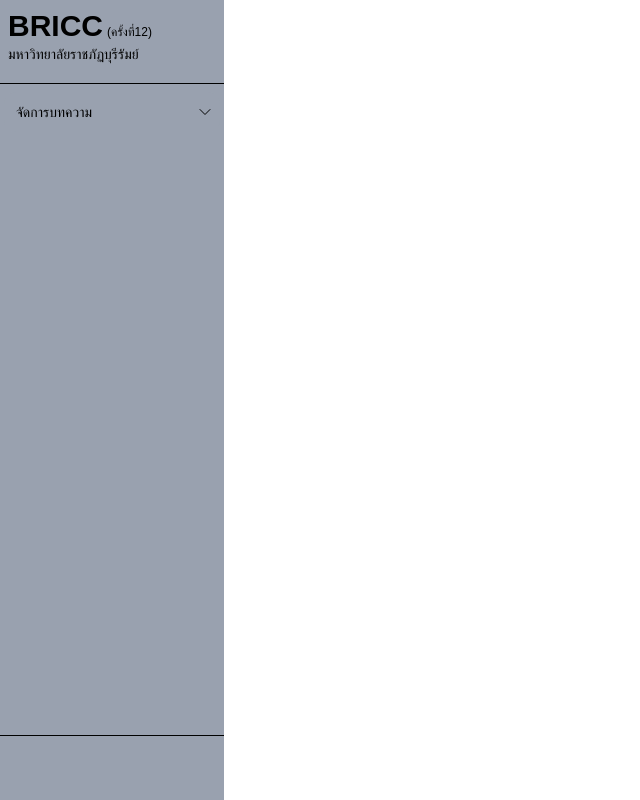
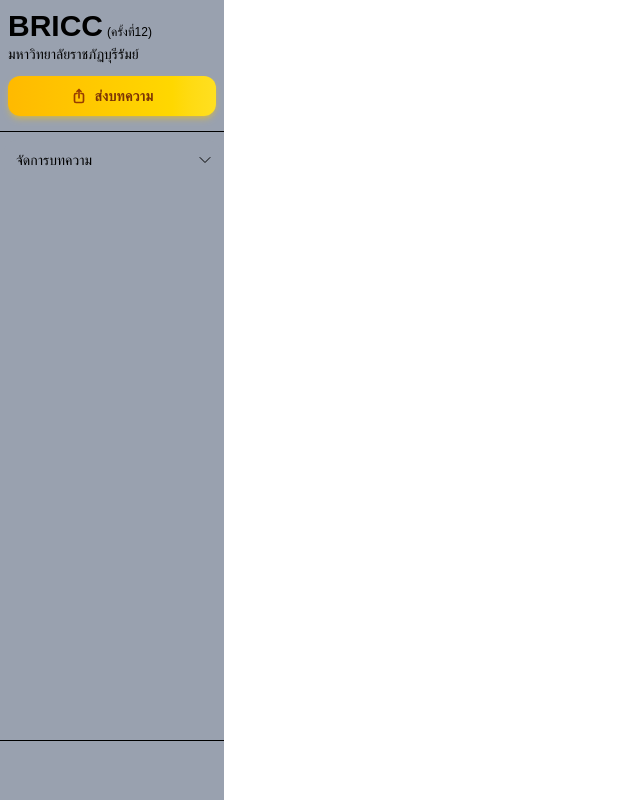
Before and after one commit to chitcha-aaa/project, a Nuxt app: page /AppSidebar in a window 1280 px wide. Shown: the whole page, without its empty margins (0-640 px from the left). Built offline with nearby package versions, Linux system fonts and the light colour scheme; no server answers; the database is empty; a web font is replaced by a local one.

Commit message:
add navbar round 4

```diff
--- a/app/pages/AppSidebar.vue
+++ b/app/pages/AppSidebar.vue
@@ -1,18 +1,38 @@
 <template>
     <div class="h-screen flex">
-        <div class="flex flex-col w-56 h-full bg-gray-100">
-            <div class="h-25 bg-gray-400 p-2 font-sarabun border-b-1">
-                <span class="font-bold text-3xl mb-1">BRICC</span>
-                <span class="ml-1 text-[12px]">(ครั้งที่12)</span>
-                <p class="text-sm">มหาวิทยาลัยราชภัฏบุรีรัมย์</p>
+        <div class="flex flex-col w-56 h-screen bg-gray-100">
+            <div class="h-33 bg-gray-400 p-2 font-sarabun border-b-1 flex flex-col">
+                <div>
+                    <span class="font-bold text-3xl mb-1">BRICC</span>
+                    <span class="ml-1 text-[12px]">(ครั้งที่12)</span>
+                    <p class="text-sm">มหาวิทยาลัยราชภัฏบุรีรัมย์</p>
+                </div>
+
+                <button class="mt-3 w-full h-10 rounded-xl
+                    bg-gradient-to-r from-amber-400 to-yellow-300
+                    shadow-md shadow-yellow-400/40
+                    flex items-center justify-center gap-2
+                    cursor-pointer
+                    hover:from-amber-500 hover:to-yellow-400
+                    hover:shadow-lg hover:shadow-yellow-400/60
+                    hover:scale-[1.03]
+                    active:scale-[0.97]
+                    transition-all duration-200 ease-in-out">
+                    <svg xmlns="http://www.w3.org/2000/svg" fill="none" viewBox="0 0 24 24" stroke-width="2.5"
+                        stroke="currentColor" class="w-4 h-4 text-amber-800">
+                        <path stroke-linecap="round" stroke-linejoin="round"
+                            d="M9 8.25H7.5a2.25 2.25 0 0 0-2.25 2.25v9a2.25 2.25 0 0 0 2.25 2.25h9a2.25 2.25 0 0 0 2.25-2.25v-9a2.25 2.25 0 0 0-2.25-2.25H15m0-3-3-3m0 0-3 3m3-3V15" />
+                    </svg>
+                    <span class="text-sm font-bold text-amber-900 tracking-wide">ส่งบทความ</span>
+                </button>
             </div>
-            <div class="h-full bg-gray-400 p-1 pt-2 grid grid-cols-1 font-sarabun text-sm">
+            <!-- ส่วนกลาง: เลื่อนได้ (scrollable) -->
+            <div class="flex-1 overflow-y-auto bg-gray-400 p-1 pt-2  font-sarabun text-sm">
                 <!-- wrapper: ครอบทั้ง trigger และ dropdown ไว้ด้วยกัน -->
                 <div>
                     <!-- ① กดที่ div นี้เพื่อ toggle -->
-                    <div
-                        @click="isOpen = !isOpen"
-                        class="bg-gray-400 h-10 flex items-center border-none rounded-xl overflow-hidden justify-between cursor-pointer hover:bg-gray-200 transition-colors duration-300 ease-in-out">
+                    <div @click="isOpen = !isOpen"
+                        class="bg-gray-400 h-10 flex items-center border-none rounded-xl overflow-hidden justify-between cursor-pointer hover:bg-gray-200 transition-colors duration-300 ease-in-out ">
 
                         <!-- ฝั่งซ้าย: ข้อความ -->
                         <div class=" w-6/7 h-full flex items-center pl-3">จัดการบทความ</div>
@@ -38,8 +58,9 @@
                         </ul>
                     </div>
                 </div>
+
             </div>
-            <div class="้ h-20 bg-gray-400 border-t-1">
+            <div class="้ h-15 bg-gray-400 border-t-1">
                 <div></div>
             </div>
         </div>
```
